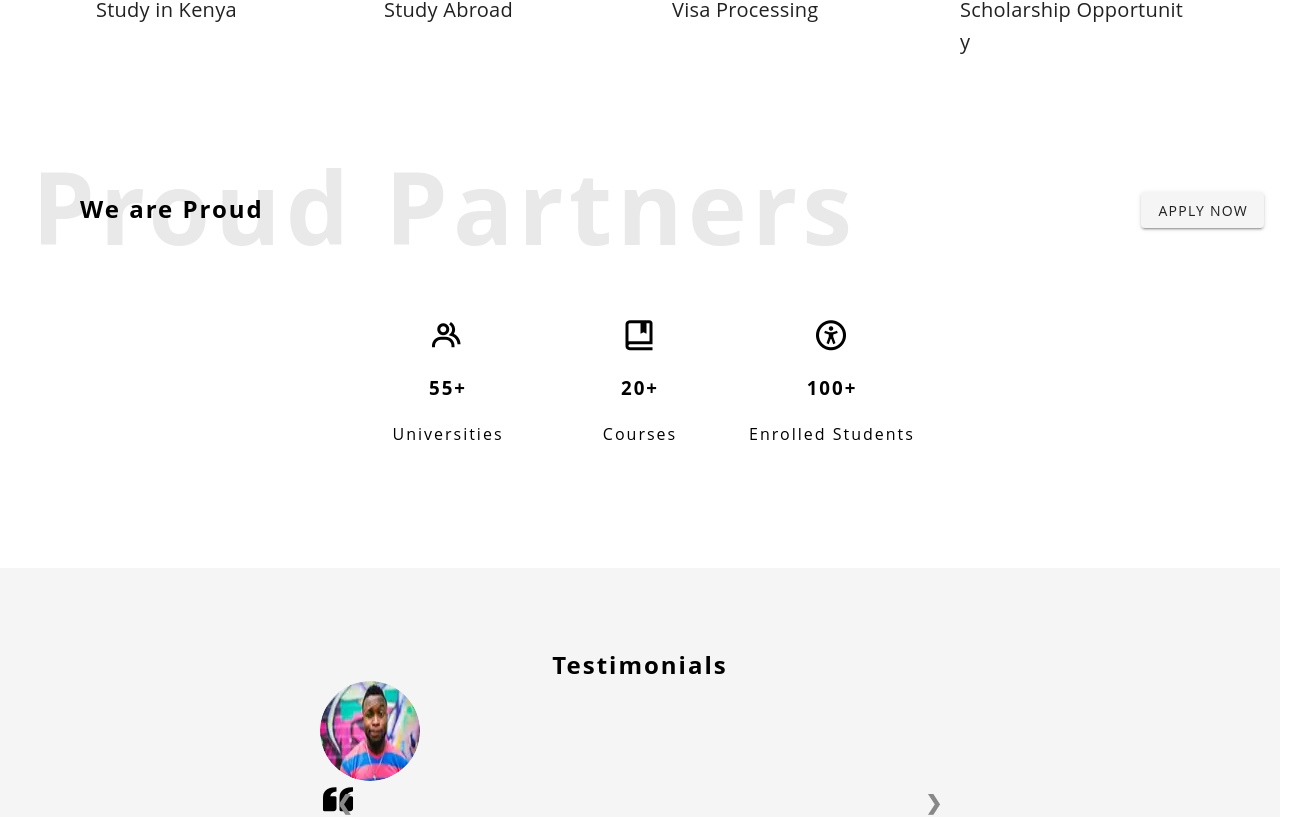
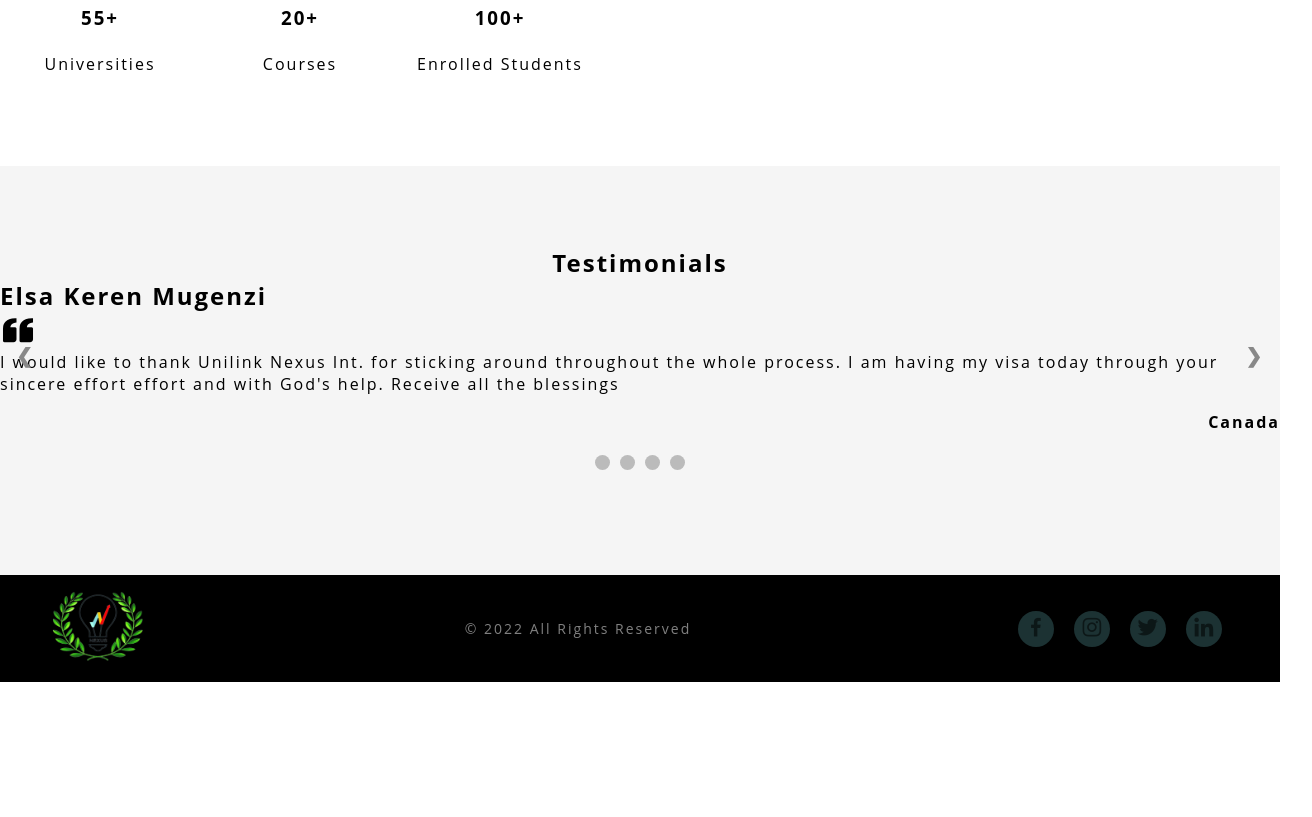
Before and after one commit to rodgersBRY/Unilink-Nexus, a Vue app: page / in a window 1280 px wide. Shown: the part 1358-2175 px from the top of the page, 1312 px wide, since content can reach past the window. After the commit the page ends 2040 px from the top, so only its background shows below. Built offline with nearby package versions, Linux system fonts and the light colour scheme.

Commit message:
started making the app responsive

```diff
--- a/src/App.vue
+++ b/src/App.vue
@@ -55,4 +55,19 @@ footer {
     padding: 7px;
   }
 }
+
+// mobile device
+@media screen and (max-width: 600px) {
+  footer {
+    flex-direction: column;
+    justify-content: center;
+    padding: 1rem;
+    p {
+      margin-top: 1rem;
+    }
+    .social-media {
+      display: none;
+    }
+  }
+}
 </style>
--- a/src/components/home_nav.vue
+++ b/src/components/home_nav.vue
@@ -57,6 +57,22 @@
   }
 }
 
+@media screen and (max-width: 600px) {
+  .header-nav {
+    padding: 5px 10px;
+  }
+  .logo-div p {
+    display: none;
+  }
+  .v-btn {
+    display: none;
+  }
+
+  nav {
+    display: none;
+  }
+}
+
 nav li {
   list-style: none;
   display: inline-block;
--- a/src/views/Home.vue
+++ b/src/views/Home.vue
@@ -32,7 +32,7 @@
       </section>
 
       <div class="services-cards">
-        <v-card width="300px" v-for="(service, i) in services" :key="i" flat>
+        <v-card v-for="(service, i) in services" :key="i" flat>
           <v-card-image>
             <img
               width="100%"
@@ -50,7 +50,7 @@
           <p class="watermark-text">Proud Partners</p>
           <div class="absolute-div">
             <h2>We are Proud</h2>
-            <v-btn to="/apply-now">Apply Now</v-btn>
+            <v-btn dark to="/apply-now">Apply Now</v-btn>
           </div>
         </div>
         <div class="numbers-div">
@@ -65,15 +65,16 @@
       <section class="testimonials">
         <h2 style="text-align: center">Testimonials</h2>
         <div class="testimony-card" v-for="(tst, i) in testimonials" :key="i">
-          <v-avatar size="100" color="blue">
+          <!-- <v-avatar size="100" color="blue">
             <img :src="tst.imageUrl" alt="unilink students" />
-          </v-avatar>
+          </v-avatar> -->
+          <h2>{{ tst.name }}</h2>
           <div>
             <i class="bx bxs-quote-left bx-md"></i>
             <p>
               {{ tst.comment }}
             </p>
-            <h4>{{ tst.name }}</h4>
+            <h4>{{ tst.country }}</h4>
           </div>
 
           <a @click="plusSlides(-1)" class="prev">&#10094;</a>
@@ -81,9 +82,12 @@
         </div>
 
         <div class="dot-container">
-          <span class="dot" onclick="currentSlide(1)"></span>
-          <span class="dot" onclick="currentSlide(2)"></span>
-          <span class="dot" onclick="currentSlide(3)"></span>
+          <span
+            class="dot"
+            v-for="(tst, i) in testimonials"
+            :key="i"
+            @click="currentSlide(i + 1)"
+          ></span>
         </div>
       </section>
     </main>
@@ -133,22 +137,28 @@ export default {
       ],
       testimonials: [
         {
-          name: "Brian Mawira",
-          imageUrl: require("../assets/testimony-1.webp"),
+          name: "Elsa Keren Mugenzi",
+          country: "Canada",
           comment:
-            "Lorem ipsum dolor, sit amet consectetur adipisicing elit. Similique facere atque cum culpa doloremque nulla delectus fugiat ea libero minima facilis doloribus nemo animi, possimus recusandae.",
+            "I would like to thank Unilink Nexus Int. for sticking around throughout the whole process. I am having my visa today through your sincere effort effort and with God's help. Receive all the blessings",
         },
         {
-          name: "Justin Mawira",
-          imageUrl: require("../assets/testimony-2.webp"),
+          name: "Loxel Olly",
+          country: "Poland",
           comment:
-            "Lorem ipsum dolor, sit amet consectetur adipisicing elit. Similique facere atque cum culpa doloremque nulla delectus fugiat ea libero minima facilis doloribus nemo animi, possimus recusandae.",
+            "Unilink Nexus helped me apply for a university degree in Poland and they really helped with the processing and relocating to Poland after my application was successful. Totally appreciate them for their helping hand",
         },
         {
-          name: "Maureen Gacherii",
-          imageUrl: require("../assets/testimony-1.webp"),
+          name: "Amanda Christ Arikungoma",
+          country: "Canada",
           comment:
-            "Lorem ipsum dolor, sit amet consectetur adipisicing elit. Similique facere atque cum culpa doloremque nulla delectus fugiat ea libero minima facilis doloribus nemo animi, possimus recusandae.",
+            "Thank you Unilink for your help in applying to study in Canada. You were really helpful in the application process and helped me with moving",
+        },
+        {
+          name: "Stone Kate Iracane",
+          country: "Canada",
+          comment:
+            "Reaching out to Unilink Nexus was the best decision I ever made. Their program opened windows and opportunities that I never even knew existed. They are reliable and very efficient and transparent with all their processing. I am very grateful for their help in landing me an opportunity abroad.",
         },
       ],
     };
@@ -159,7 +169,7 @@ export default {
       this.showSlides((this.slideIndex += n));
     },
     currentSlide(n) {
-      this.showSlides((this.slideIndex = n));
+      this.showSlides((this.SlideIndex = n));
     },
     showSlides(n) {
       let slides = document.getElementsByClassName("testimony-card");
@@ -174,8 +184,8 @@ export default {
       for (let slide of slides) {
         slide.style.display = "none";
       }
-      for (let dot of dots) {
-        dot.className = dot.className.replace("active", "");
+      for (let i = 0; i < dots.length; i++) {
+        dots[i].className = dots[i].className.replace("active", "");
       }
       slides[this.slideIndex - 1].style.display = "block";
       dots[this.slideIndex - 1].className += " active";
@@ -195,7 +205,7 @@ export default {
   justify-content: center;
   padding: 5rem 3rem;
   h2 {
-    font-size: 30px;
+    // font-size: 30px;
   }
   p {
     width: 50%;
@@ -205,14 +215,13 @@ export default {
 }
 
 .subheader {
-  width: 50%;
   margin: 2rem auto;
   padding: 2rem;
-  font-size: 20px;
+  // font-size: 20px;
 }
 
 .services-cards {
-  margin: 4rem;
+  // margin: 4rem;
   display: flex;
   justify-content: center;
   .v-card {
@@ -222,9 +231,7 @@ export default {
 
 .watermark {
   position: relative;
-  padding: 0 2rem;
   .watermark-text {
-    font-size: 100px;
     letter-spacing: 5px;
     font-weight: bold;
     color: rgb(233, 233, 233);
@@ -232,17 +239,21 @@ export default {
   .absolute-div {
     display: flex;
     justify-content: space-between;
-    padding: 0 3rem;
     width: 100%;
     position: absolute;
-    top: 40%;
+    // top: 40%;
+    left: 0;
+    .v-btn {
+      background: red;
+    }
   }
 }
+
 .numbers-div {
   display: flex;
-  justify-content: space-between;
-  padding: 2rem 6rem;
-  width: 60%;
+  // justify-content: space-between;
+  // padding: 2rem 6rem;
+  // width: 60%;
   margin: auto;
   .numbers {
     width: 200px;
@@ -253,13 +264,12 @@ export default {
     align-items: center;
   }
 }
+
 .testimonials {
   background: rgb(245, 245, 245);
   margin-top: 5rem;
   padding: 5rem 0;
   .testimony-card {
-    width: 50%;
-    margin: 0 auto;
     align-items: center;
     position: relative;
     .v-avatar {
@@ -267,6 +277,7 @@ export default {
     }
     div h4 {
       margin-top: 1rem;
+      text-align: end;
     }
     .prev,
     .next {
@@ -315,4 +326,61 @@ export default {
     }
   }
 }
+
+// mobile device
+@media screen and (max-width: 600px) {
+  .title-div {
+    padding: 1rem;
+    color: white;
+    height: 50vh;
+    h2 {
+      font-size: 25px;
+    }
+    p {
+      width: 100%;
+    }
+  }
+  .subheader {
+    width: 100%;
+    font-size: 16px;
+  }
+  .services-cards {
+    flex-direction: column;
+    align-items: center;
+    margin: 4rem 0;
+    .v-card {
+      width: 350px;
+    }
+  }
+  .numbers-div {
+    flex-direction: column;
+    align-items: center;
+  }
+  .testimonials {
+    padding: 0;
+    margin: 0;
+
+    .testimony-card {
+      width: 90%;
+      margin: 1rem auto;
+    }
+  }
+
+  .watermark {
+    padding: 0 1rem;
+    .watermark-text {
+      font-size: 60px;
+      letter-spacing: 3px;
+    }
+    .absolute-div {
+      flex-direction: column;
+      align-items: center;
+      top: 20%;
+      .v-btn {
+        width: 50%;
+        margin-top: 10px;
+      }
+    }
+  }
+}
 </style>
```
